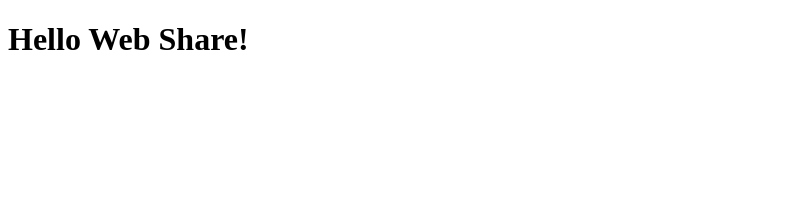
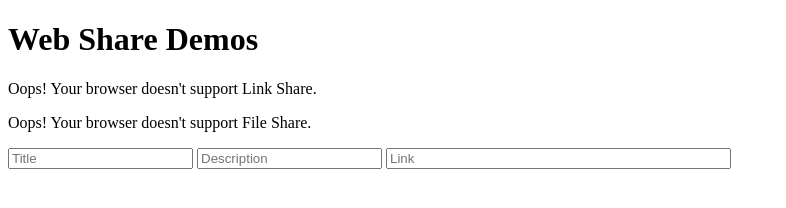
Before and after one commit to cryogenic-ric/web-share-demos, a plain HTML site: page index.html in a window 1280 px wide. Shown: the whole page, without its empty margins (0-786 px from the left). Drawn offline with Linux system fonts and the light colour scheme.

Commit message:
indicator

```diff
--- a/index.html
+++ b/index.html
@@ -8,8 +8,50 @@
       content="width=device-width, minimum-scale=1, maximum-scale=1, initial-scale=1.0"
     />
     <title>Web Share Demos</title>
+
+    <style>
+      .error {
+        color: #d22;
+      }
+      .hide {
+        display:none;
+      }
+      </style>
   </head>
   <body>
-    <h1> Hello Web Share!</h1>
+    <h1>Web Share Demos</h1>
+    <div class="support Notification">
+      <p class="green hide" id="linkShareEnabled">Your browser supports Link Share!</p>
+      <p class="red hide" id="linkShareDisabled">Oops! Your browser doesn't support Link Share.</p>
+      <p class="green hide" id="fileShareEnabled">Your browser supports File Share!</p>
+      <p class="red hide" id="fileShareDisabled">Oops! Your browser doesn't support File Share.</p>
+      <div>
+
+    <input type="text" id="inputTitle" placeholder="Title"></input>
+    <input type="text" id="inputDescription" placeholder="Description"></input>
+    <input type="url" id="inputUrl" placeholder="Link" size="40">
+
+    <script>
+      'use strict';
+
+      const linkShareEnabled = document.getElementById('linkShareEnabled');
+      const linkShareDisabled = document.getElementById('linkShareDisabled');
+      const fileShareEnabled = document.getElementById('fileShareEnabled');
+      const fileShareDisabled = document.getElementById('fileShareDisabled');
+
+
+      function webShareSupport() {
+        if (navigator.share === undefined) {
+          linkShareDisabled.classList.remove('hide');
+          fileShareDisabled.classList.remove('hide');
+        }
+      }
+
+      function onLoad() {
+        webShareSupport();
+      }
+
+      window.addEventListener('load', onLoad);
+    </script>
   </body>
 </html>
```
